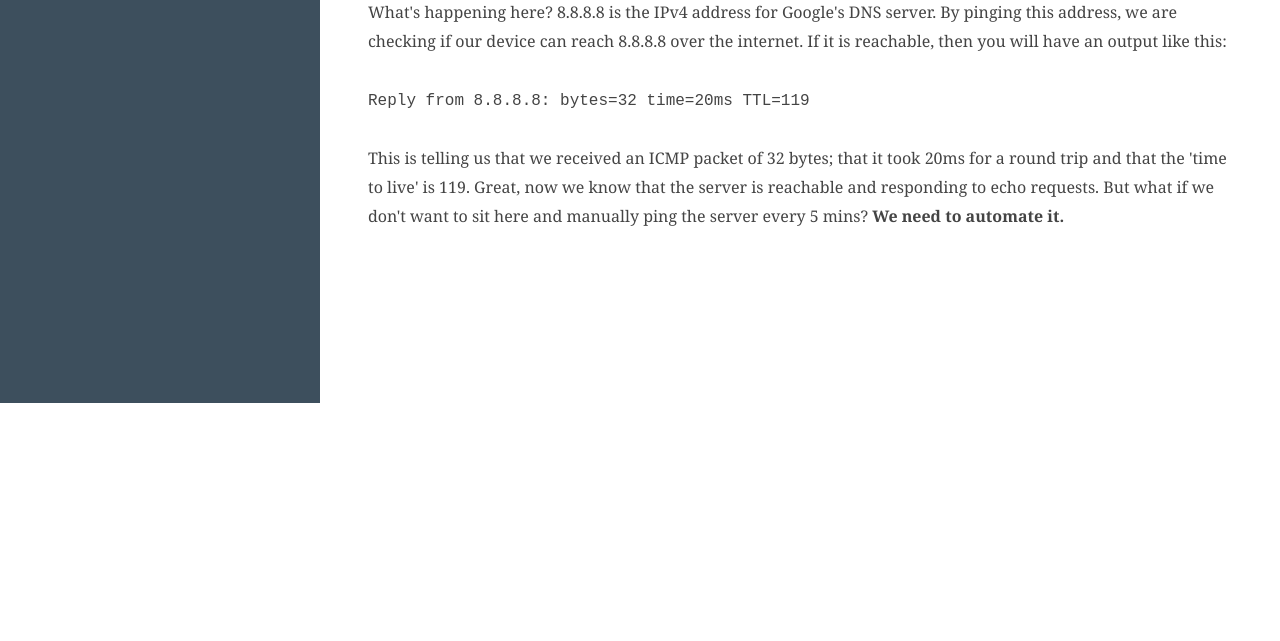
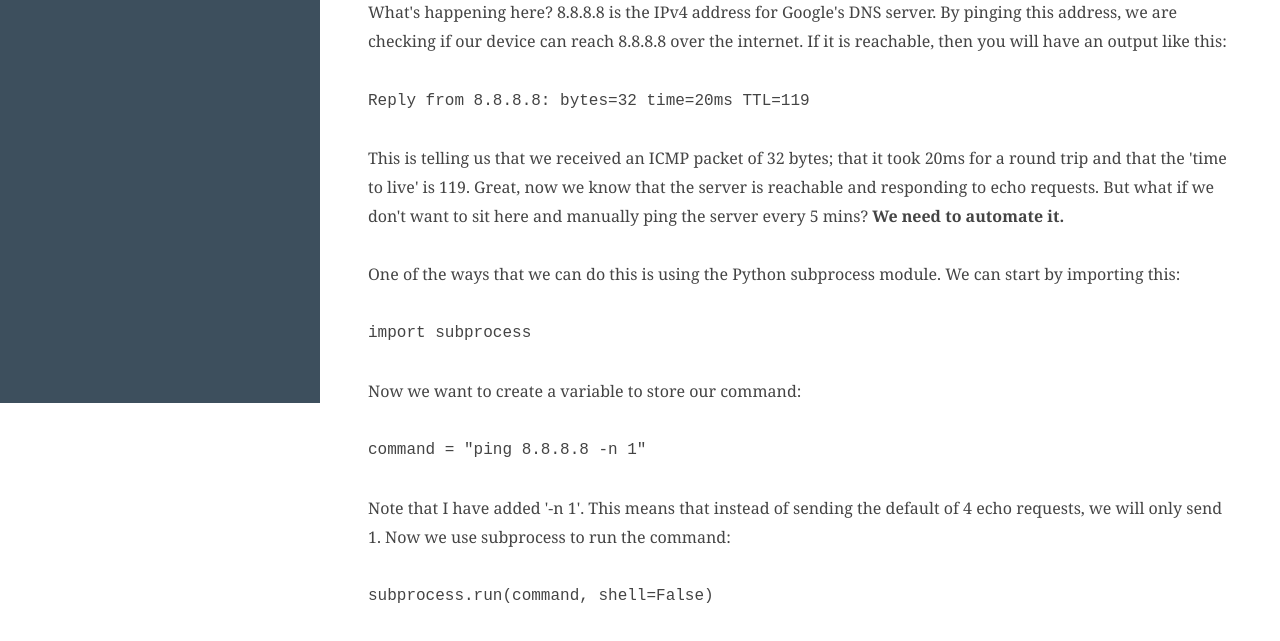
Before and after one commit to MAvaisAshraf/harryrobson.com, a plain HTML site: page posts/how_to_execute_cli_commands_using_python.html in a window 1280 px wide. Shown: the part 397-1038 px from the top of the page. Before the commit the page ends 800 px from the top, so only its background shows below. Drawn offline with Linux system fonts and the light colour scheme.

Commit message:
Update how_to_execute_cli_commands_using_python.html

```diff
--- a/posts/how_to_execute_cli_commands_using_python.html
+++ b/posts/how_to_execute_cli_commands_using_python.html
@@ -56,6 +56,19 @@
                             <code>Reply from 8.8.8.8: bytes=32 time=20ms TTL=119</code>
                             <br><br>
                             This is telling us that we received an ICMP packet of 32 bytes; that it took 20ms for a round trip and that the 'time to live' is 119. Great, now we know that the server is reachable and responding to echo requests. But what if we don't want to sit here and manually ping the server every 5 mins? <b>We need to automate it.</b>
+                            <br><br>
+                            One of the ways that we can do this is using the Python subprocess module. We can start by importing this:
+                            <br><br>
+                            <code>import subprocess</code>
+                            <br><br>
+                            Now we want to create a variable to store our command:
+                            <br><br>
+                            <code>command = "ping 8.8.8.8 -n 1"</code>
+                            <br><br>
+                            Note that I have added '-n 1'. This means that instead of sending the default of 4 echo requests, we will only send 1. Now we use subprocess to run the command:
+                            <br><br>
+                            <code>subprocess.run(command, shell=False)</code>
+                            <br><br>
                         </p>
                     </div>
                 </section>
```
